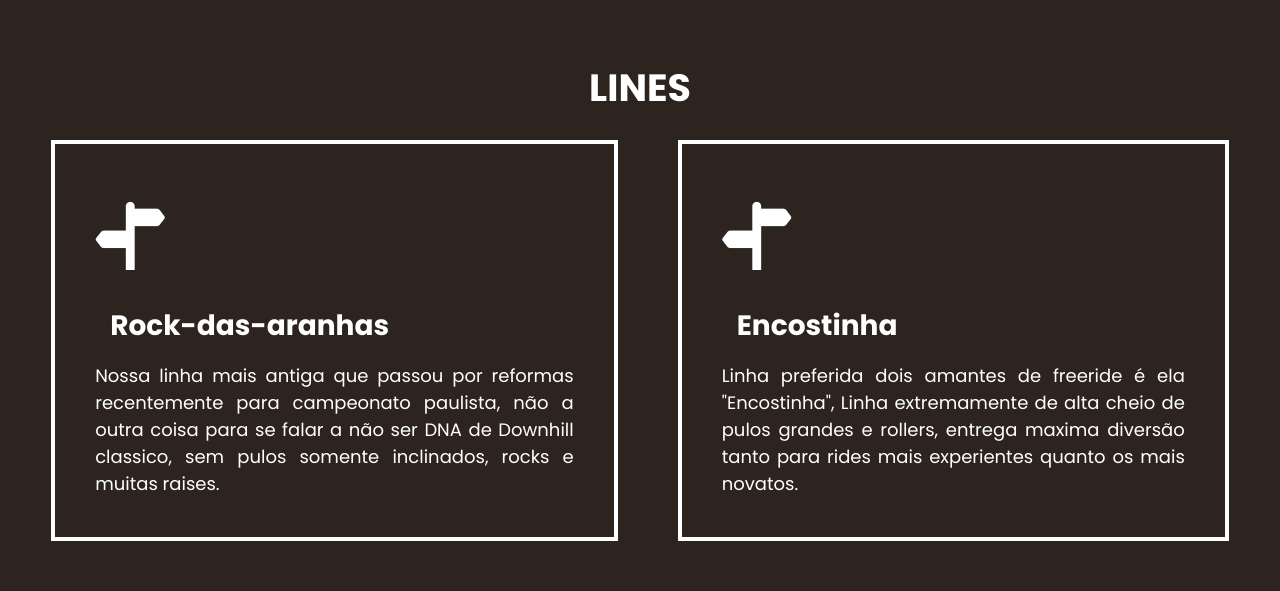
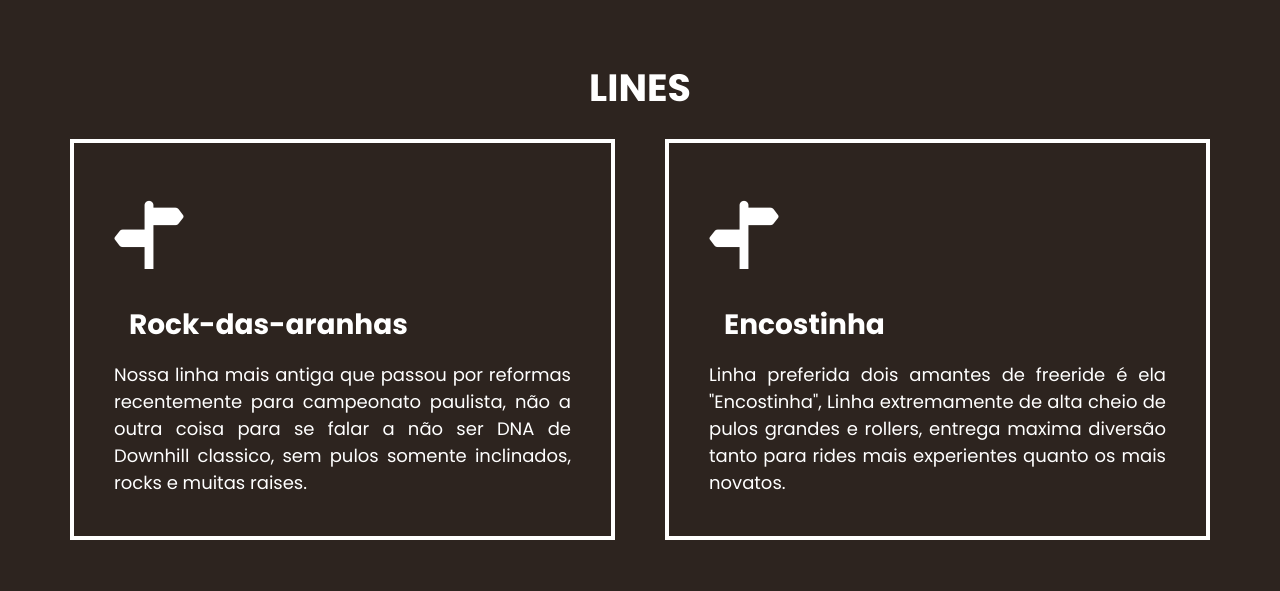
Before and after one commit to EduardoMoraes19/EncostaV2-Oficial, a plain HTML site: page index.html in a window 1280 px wide. Shown: the part 1040-1631 px from the top of the page. Drawn offline with nearby package versions, Linux system fonts and the light colour scheme.

Commit message:
Alteração do botão
alteração Galeria

```diff
--- a/style.css
+++ b/style.css
@@ -149,11 +149,9 @@ section.topo-do-site .flex {
 .img-background {
   width: 100%;
   height: 100vh;
-  /* z-index: -1; */
   /* background-image: url("images/jump-red.jpg"); */
   background-repeat: no-repeat;
   background-size: cover;
-  /* opacity: 0.2; */
 }
 
 .imagem_bicileta {
@@ -180,15 +178,17 @@ section.topo-do-site .flex {
 /* ESTILO DAS LINES */
 
 section.lines {
-  padding: 70px 4%;
+  padding: 70px;
+  padding-bottom: -2%;
   background-color: #2d241f;
 }
 
 section.lines .flex {
-  gap: 60px;
+  gap: 50px;
 }
 
 .lines-box {
+  width: 50%;
   color: white;
   font-size: 18px;
   text-align: justify;
@@ -209,12 +209,14 @@ section.lines .flex {
 /*ESTILO GALERIA*/
 
 .galeria {
-  padding: 60px 4%;
+  padding: 70px;
+  padding-bottom: -2%;
   background-color: #2d241f;
 }
 
 .swiper {
   height: 500px;
+  width: 60%;
 }
 
 .swiper-slide {
```
